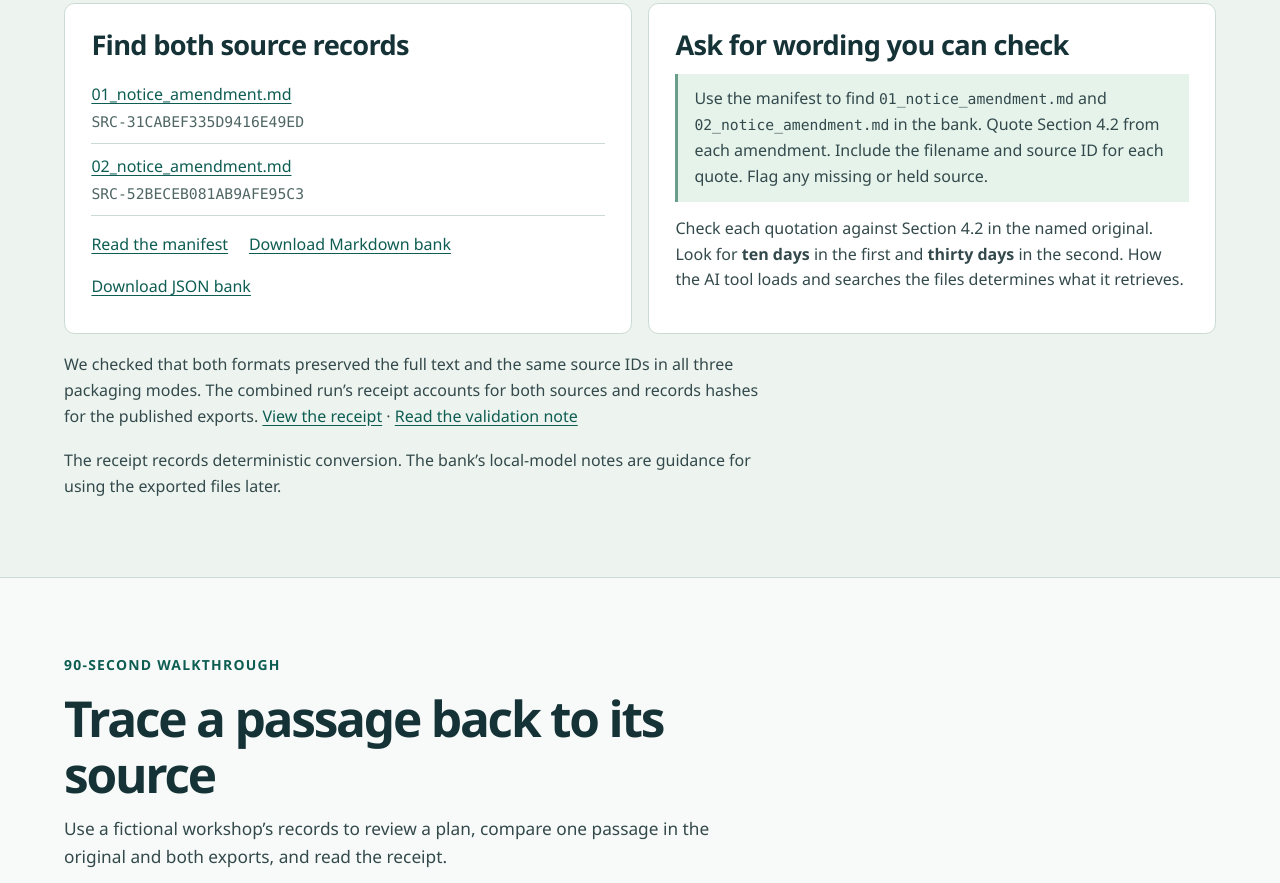
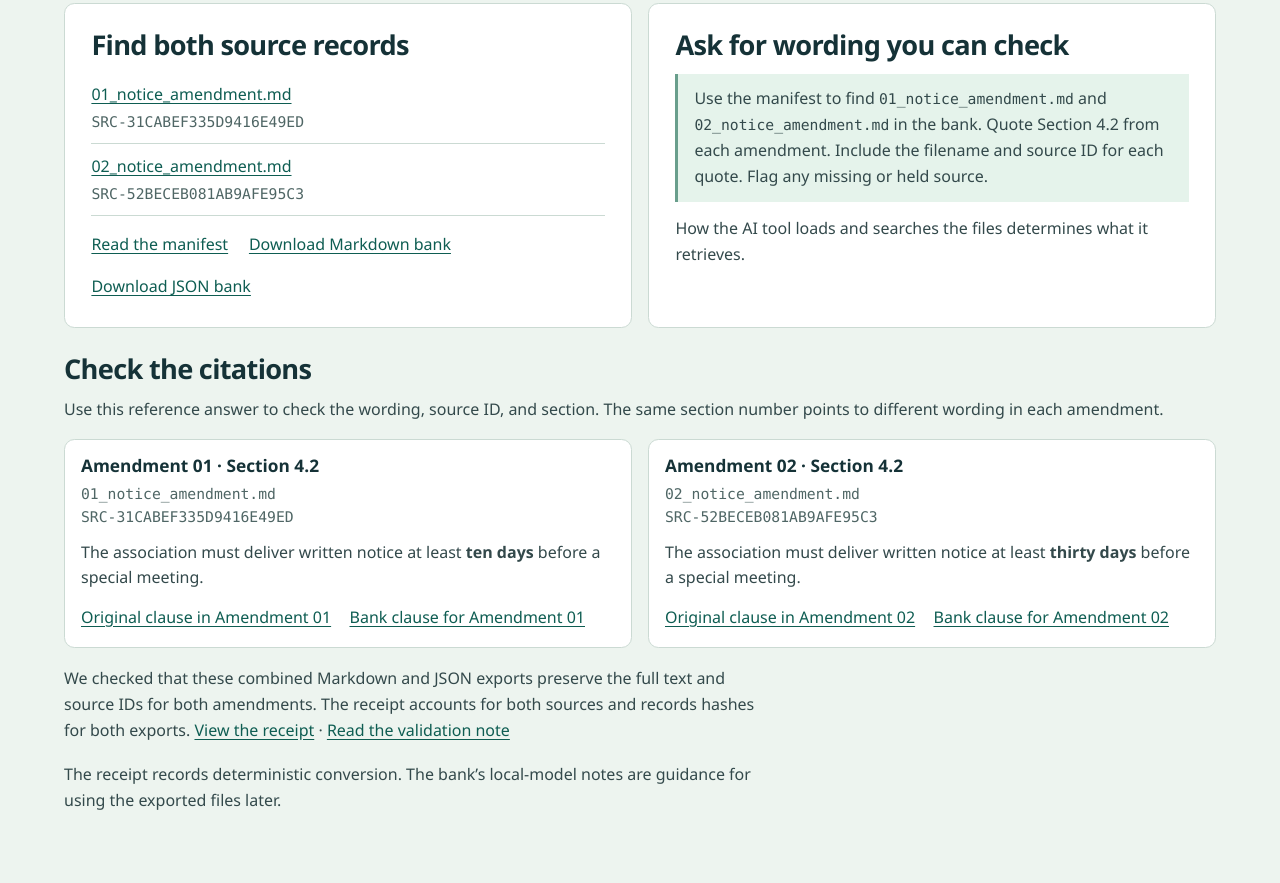
Before and after one commit to Methos801/logical-file-lab, a plain HTML site: page docs/index.html in a window 1280 px wide. Shown: the part 1157-2040 px from the top of the page. Drawn offline with Linux system fonts and the light colour scheme.

Commit message:
Show how to verify both amendment citations

```diff
--- a/docs/demo.css
+++ b/docs/demo.css
@@ -79,6 +79,12 @@ code { font-family: ui-monospace, "Cascadia Mono", Consolas, monospace; font-siz
 .amendment-prompt { margin: .85rem 0; padding: .75rem 1rem; border-inline-start: 3px solid #699e8c; background: #e5f3eb; }
 .amendment-prompt code { overflow-wrap: anywhere; }
 .amendment-proof { max-width: 76ch; margin: 1.15rem 0 0; }
+.citation-check { margin-top: 1.65rem; }
+.citation-list { margin: 1rem 0 0; padding: 0; list-style: none; }
+.citation-list li { min-width: 0; padding: 1rem; border: 1px solid var(--line); border-radius: .65rem; background: var(--white); }
+.citation-list .citation-id { display: grid; margin: .35rem 0; color: var(--muted); overflow-wrap: anywhere; }
+.citation-list blockquote { margin: .65rem 0 .85rem; }
+.citation-list .file-links { gap: .4rem 1.15rem; }
 .demo-controls { display: inline-flex; flex-wrap: wrap; gap: .4rem; background: #e7efe9; border: 1px solid var(--line); border-radius: .6rem; padding: .3rem; margin-bottom: .95rem; }
 .demo-controls button { background: transparent; border: 0; color: var(--ink); padding: .65rem .85rem; border-radius: .36rem; font: 680 1rem/1.25 "Segoe UI", system-ui, sans-serif; cursor: pointer; }
 .demo-controls button:hover { background: #d7e7de; }
--- a/docs/index.html
+++ b/docs/index.html
@@ -45,13 +45,13 @@
           <h2 id="sample-title">Same section, different notice period</h2>
           <div class="sample-text">
             <h3><a href="https://github.com/Methos801/logical-file-lab/blob/main/examples/Legal-Amendments/01_notice_amendment.md">Amendment 01</a> <span>Section 4.2</span></h3>
-            <p>The association must deliver written notice at least <strong>ten days</strong> before a special meeting.</p>
+            <p>Written notice at least <strong>ten days</strong> before a special meeting.</p>
           </div>
           <div class="sample-text sample-export">
             <h3><a href="https://github.com/Methos801/logical-file-lab/blob/main/examples/Legal-Amendments/02_notice_amendment.md">Amendment 02</a> <span>Section 4.2</span></h3>
-            <p>The association must deliver written notice at least <strong>thirty days</strong> before a special meeting.</p>
+            <p>Written notice at least <strong>thirty days</strong> before a special meeting.</p>
           </div>
-          <p class="sample-note">Both clauses are preserved in one bank under their own source IDs. <a href="demo/amendments/64081daa55ad4ab5a30cac8e5d50d9d9/00_sources_0001_bank.md">See the Markdown bank</a>.</p>
+          <p class="sample-note">Both clauses are preserved in the combined Markdown export under their own source IDs. <a href="#check-citations">Check the citations</a>.</p>
         </aside>
       </div>
     </section>
@@ -78,10 +78,34 @@
           <div class="amendment-panel">
             <h3>Ask for wording you can check</h3>
             <blockquote class="amendment-prompt">Use the manifest to find <code>01_notice_amendment.md</code> and <code>02_notice_amendment.md</code> in the bank. Quote Section 4.2 from each amendment. Include the filename and source ID for each quote. Flag any missing or held source.</blockquote>
-            <p>Check each quotation against Section 4.2 in the named original. Look for <strong>ten days</strong> in the first and <strong>thirty days</strong> in the second. How the AI tool loads and searches the files determines what it retrieves.</p>
+            <p>How the AI tool loads and searches the files determines what it retrieves.</p>
           </div>
         </div>
-        <p class="amendment-proof">We checked that both formats preserved the full text and the same source IDs in all three packaging modes. The combined run’s receipt accounts for both sources and records hashes for the published exports. <a href="demo/amendments/64081daa55ad4ab5a30cac8e5d50d9d9/run_receipt.json">View the receipt</a> · <a href="demo/amendments/64081daa55ad4ab5a30cac8e5d50d9d9/99_validation_note.md">Read the validation note</a></p>
+        <section class="citation-check" id="check-citations" aria-labelledby="citation-check-title">
+          <h3 id="citation-check-title">Check the citations</h3>
+          <p>Use this reference answer to check the wording, source ID, and section. The same section number points to different wording in each amendment.</p>
+          <ul class="amendment-grid citation-list">
+            <li>
+              <h4>Amendment 01 · Section 4.2</h4>
+              <p class="citation-id"><code>01_notice_amendment.md</code><code>SRC-31CABEF335D9416E49ED</code></p>
+              <blockquote>The association must deliver written notice at least <strong>ten days</strong> before a special meeting.</blockquote>
+              <div class="file-links">
+                <a href="https://github.com/Methos801/logical-file-lab/blob/702693b86a5e3731b6281900407eb97238812199/examples/Legal-Amendments/01_notice_amendment.md?plain=1#L9-L11">Original clause in Amendment 01</a>
+                <a href="https://github.com/Methos801/logical-file-lab/blob/702693b86a5e3731b6281900407eb97238812199/docs/demo/amendments/64081daa55ad4ab5a30cac8e5d50d9d9/00_sources_0001_bank.md?plain=1#L99-L101">Bank clause for Amendment 01</a>
+              </div>
+            </li>
+            <li>
+              <h4>Amendment 02 · Section 4.2</h4>
+              <p class="citation-id"><code>02_notice_amendment.md</code><code>SRC-52BECEB081AB9AFE95C3</code></p>
+              <blockquote>The association must deliver written notice at least <strong>thirty days</strong> before a special meeting.</blockquote>
+              <div class="file-links">
+                <a href="https://github.com/Methos801/logical-file-lab/blob/702693b86a5e3731b6281900407eb97238812199/examples/Legal-Amendments/02_notice_amendment.md?plain=1#L9-L11">Original clause in Amendment 02</a>
+                <a href="https://github.com/Methos801/logical-file-lab/blob/702693b86a5e3731b6281900407eb97238812199/docs/demo/amendments/64081daa55ad4ab5a30cac8e5d50d9d9/00_sources_0001_bank.md?plain=1#L148-L150">Bank clause for Amendment 02</a>
+              </div>
+            </li>
+          </ul>
+        </section>
+        <p class="amendment-proof">We checked that these combined Markdown and JSON exports preserve the full text and source IDs for both amendments. The receipt accounts for both sources and records hashes for both exports. <a href="demo/amendments/64081daa55ad4ab5a30cac8e5d50d9d9/run_receipt.json">View the receipt</a> · <a href="demo/amendments/64081daa55ad4ab5a30cac8e5d50d9d9/99_validation_note.md">Read the validation note</a></p>
         <p class="amendment-proof">The receipt records deterministic conversion. The bank’s local-model notes are guidance for using the exported files later.</p>
       </div>
     </section>
@@ -213,7 +237,7 @@ The last entry is a blue paper tag reading CR-FINAL-317.</code></pre>
   </main>
 
   <footer class="site-footer">
-    <div class="shell">Logical File Lab <span>·</span> <a href="https://github.com/Methos801/logical-file-lab">Public GitHub project</a></div>
+    <div class="shell">Logical File Lab <span>·</span> Built by <a href="https://github.com/Methos801">Methos801</a> <span>·</span> <a href="https://github.com/Methos801/logical-file-lab">Public GitHub project</a></div>
   </footer>
 </body>
 </html>
```
Also changed, not shown: 1 other file.
